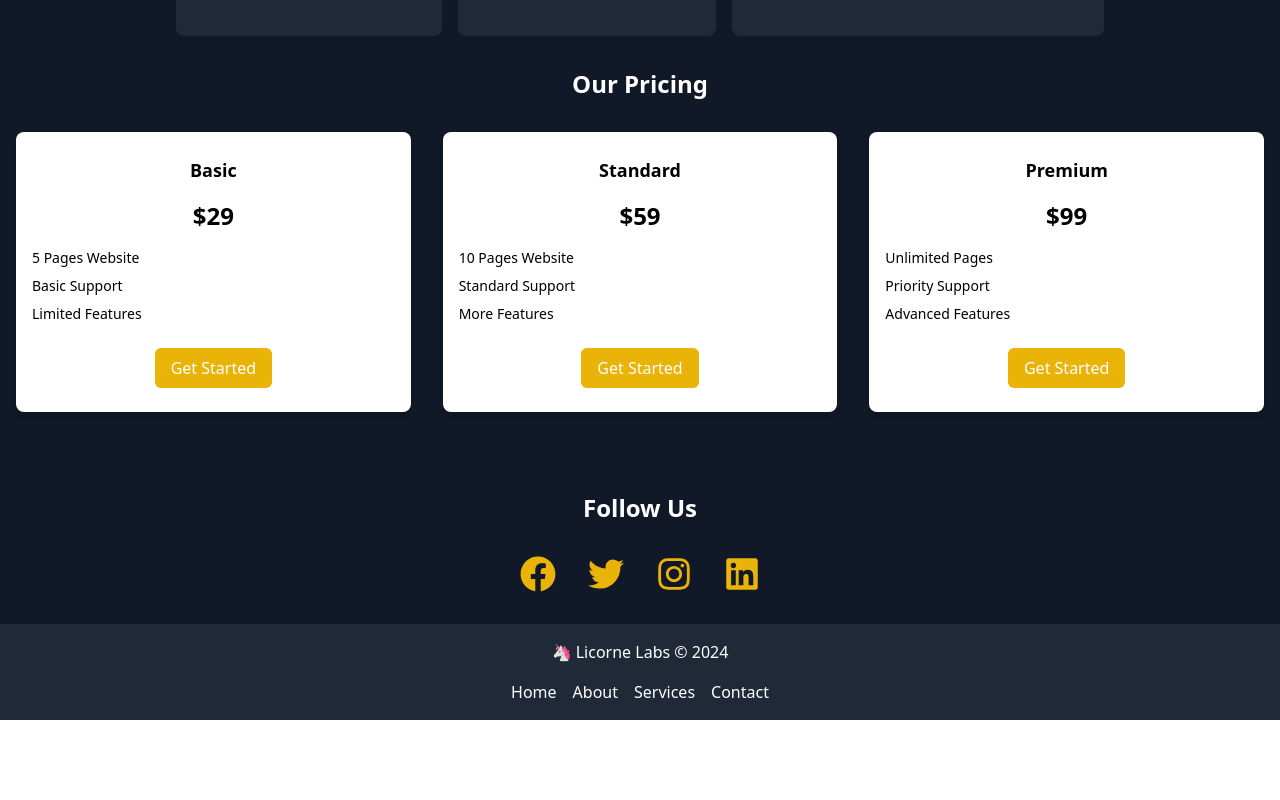
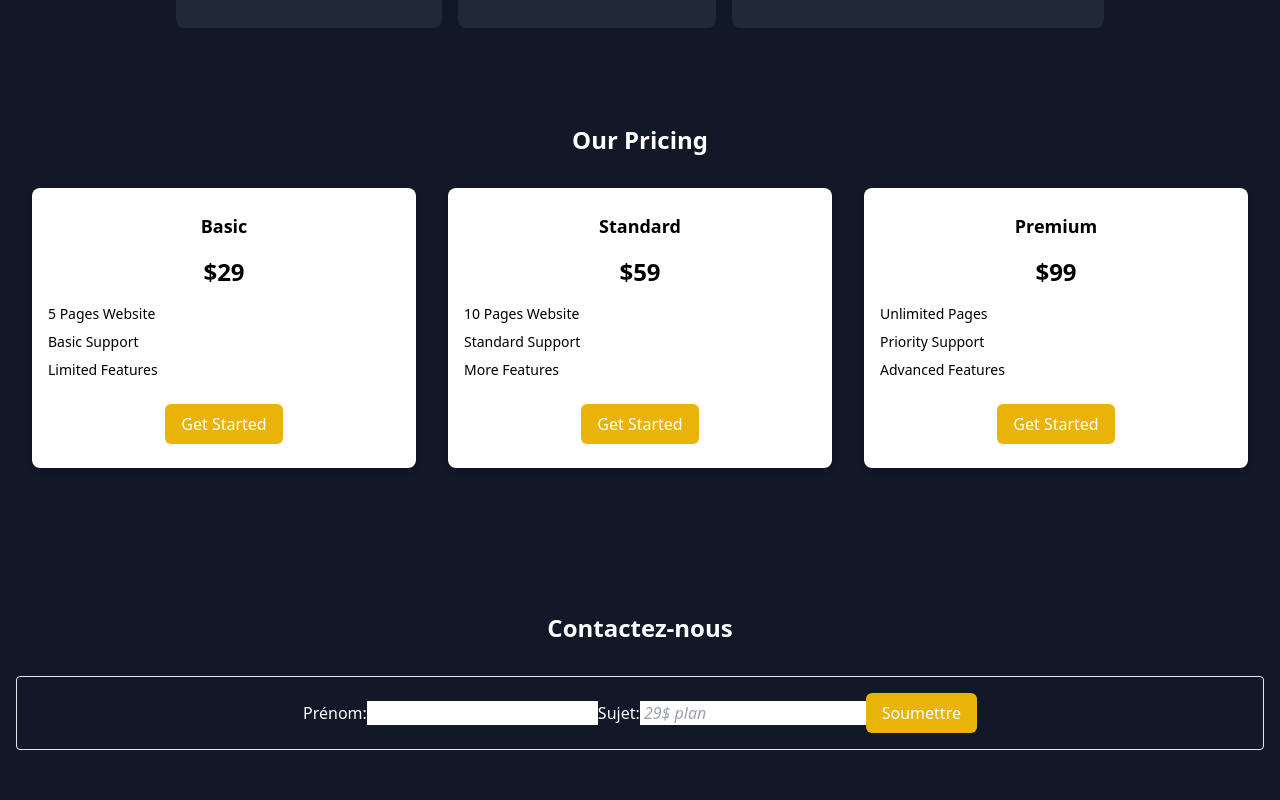
Before and after one commit to code-amin/AgenceX, a React (Create React App) app in the folder agence/: page / in a window 1280 px wide. Shown: the part 2360-3160 px from the top of the page. Before the commit the page ends 3080 px from the top, so only its background shows below. Built offline with nearby package versions, Linux system fonts and the light colour scheme.

Commit message:
-Create Contact form component, add global bg-gray-900 and text-white, fix section padding for redirects-

```diff
--- a/agence/src/App.js
+++ b/agence/src/App.js
@@ -7,12 +7,14 @@ import Arguments from "./Arguments";
 import Reviews from "./Reviews";
 import Process from "./Process";
 import Pricing from "./Pricing";
+import Contact from "./Contact";
 import Footer from "./Footer";
 import Socials from "./Socials";
 
 const App = () => {
+
   return (
-    <>
+    <div className="bg-gray-900 text-white">
       <Header />
       <Hero />
       <Realizations />
@@ -21,10 +23,11 @@ const App = () => {
       <Reviews />
       <Process />
       <Pricing />
+      <Contact />
       <Socials />
       <Footer />
       <Blog />
-    </>
+    </div>
   );
 };
 
--- a/agence/src/Arguments.js
+++ b/agence/src/Arguments.js
@@ -1,6 +1,6 @@
 const Arguments = () => {
   return (
-    <div className="bg-gray-900 text-white px-8">
+    <div className=" px-8">
       <h2 className="text-2xl font-bold text-center mb-4">
         Why work with the 🦄 Lab{" "}
       </h2>
--- /dev/null
+++ b/agence/src/Contact.js
@@ -0,0 +1,28 @@
+const Contact = () => {
+  return (
+    <div className="CONTACT  text-center py-8 pt-24 px-4">
+      <h2 className="text-2xl font-bold text-white text-center mb-8">
+        Contactez-nous{" "}
+      </h2>
+      <form className="border rounded ">
+        <label for="fname">Prénom:</label>
+        <input type="text" id="fname" name="fname" />
+        <label for="lname">Sujet:</label>
+        <input
+          className="text-gray-400 text-normal text-italic italic"
+          type="text"
+          id="plan"
+          name="plan"
+          value={` 29$ plan`}
+        />
+        <input
+          type="submit"
+          className=" mx-auto bg-yellow-500 text-white py-2 px-4 my-4 rounded-md hover:bg-yellow-400"
+          value="Soumettre"
+        />
+      </form>
+    </div>
+  );
+};
+
+export default Contact;
--- a/agence/src/Footer.js
+++ b/agence/src/Footer.js
@@ -1,4 +1,3 @@
-// Footer.js
 import React from "react";
 
 const Footer = () => {
@@ -6,7 +5,7 @@ const Footer = () => {
     <footer id="sitemap" className="bg-gray-800 text-white p-4">
       <div className="container mx-auto flex flex-col items-center">
         <div className="mb-4">
-          <p>🦄 Licorne Labs &copy; 2024</p>
+          <p>&copy; 2024 🦄 Licorne Labs </p>
         </div>
         <div className="flex space-x-4">
           <a href="#home" className="hover:text-gray-300">
--- a/agence/src/Hero.js
+++ b/agence/src/Hero.js
@@ -2,7 +2,7 @@ import { FcIdea } from "react-icons/fc";
 
 const Hero = () => {
   return (
-    <div className="bg-gray-900 text-white py-20 md:py-20 flex flex-col md:flex-row items-center">
+    <div className="bg-gray-900 text-white pt-20 md:py-20 flex flex-col md:flex-row items-center">
       <div className="max-w-md mx-auto md:max-w-none md:w-1/2 md:order-2 md:ml-auto md:mr-0">
         <FcIdea className="text-yellow-500 w-20 md:w-32 lg:w-40 h-20 md:h-32 lg:h-40" size={500} style={{ margin: "0 auto" }}  />
       </div>
--- a/agence/src/Pricing.js
+++ b/agence/src/Pricing.js
@@ -2,11 +2,13 @@
 
 const Pricing = () => {
   return (
-    <div id="pricing" className="bg-gray-900 py-8">
-      <h2 className="text-2xl font-bold text-white text-center mb-8">Our Pricing</h2>
-      <div className="flex flex-col md:flex-row justify-center">
+    <div id="pricing" className="bg-gray-900 py-8 pt-24">
+      <h2 className="text-2xl font-bold text-white text-center mb-8">
+        Our Pricing
+      </h2>
+      <div className="text-black flex flex-col md:flex-row justify-center mx-4">
         {/* Package 1 */}
-        <div className="bg-white shadow-md rounded-lg w-full md:w-1/3 mx-4 mb-4">
+        <div className="bg-white shadow-md rounded-lg w-full md:w-1/3 md:mx-4 mb-4">
           <div className="py-6 px-4">
             <h3 className="text-lg font-semibold text-center mb-4">Basic</h3>
             <p className="text-2xl font-bold text-center mb-4">$29</p>
@@ -22,7 +24,7 @@ const Pricing = () => {
         </div>
 
         {/* Package 2 */}
-        <div className="bg-white shadow-md rounded-lg w-full md:w-1/3 mx-4 mb-4">
+        <div className="bg-white shadow-md rounded-lg w-full md:w-1/3 md:mx-4 mb-4">
           <div className="py-6 px-4">
             <h3 className="text-lg font-semibold text-center mb-4">Standard</h3>
             <p className="text-2xl font-bold text-center mb-4">$59</p>
@@ -38,7 +40,7 @@ const Pricing = () => {
         </div>
 
         {/* Package 3 */}
-        <div className="bg-white shadow-md rounded-lg w-full md:w-1/3 mx-4 mb-4">
+        <div className="bg-white shadow-md rounded-lg w-full md:w-1/3 md:mx-4 mb-4">
           <div className="py-6 px-4">
             <h3 className="text-lg font-semibold text-center mb-4">Premium</h3>
             <p className="text-2xl font-bold text-center mb-4">$99</p>
--- a/agence/src/Process.js
+++ b/agence/src/Process.js
@@ -1,6 +1,6 @@
 const Process = () => {
   return (
-    <div id="process" className="bg-gray-900 text-white px-8">
+    <div id="process" className="px-8">
       <h2 className="text-2xl font-bold text-center mb-4">
         Our 3 Step Process
       </h2>
--- a/agence/src/Reviews.js
+++ b/agence/src/Reviews.js
@@ -1,6 +1,6 @@
 const Reviews = () => {
   return (
-    <div id="testimonials" className="bg-gray-900 text-white p-8">
+    <div id="testimonials" className="bg-gray-900 text-white px-8">
       <h2 className="text-2xl font-bold mb-4">Client Reviews</h2>
       <div className="flex flex-col md:flex-row gap-4 justify-center">
         <div className="bg-gray-800 p-6 rounded-lg">
--- a/agence/src/Services.js
+++ b/agence/src/Services.js
@@ -2,7 +2,7 @@ import { FaHeadphones, FaSearch, FaLightbulb, FaCogs, FaChartLine } from "react-
 
 const Services = () => {
   return (
-    <div id="services" className="py-10 bg-gray-900">
+    <div id="services" className="py-10 bg-gray-900 pt-24">
       <div className="container mx-auto flex flex-col items-center space-y-8">
         <div className="flex flex-col items-center space-y-4">
           <div className="icon-container">
```
